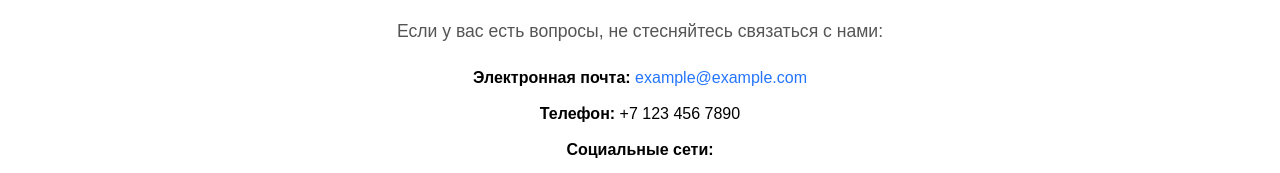
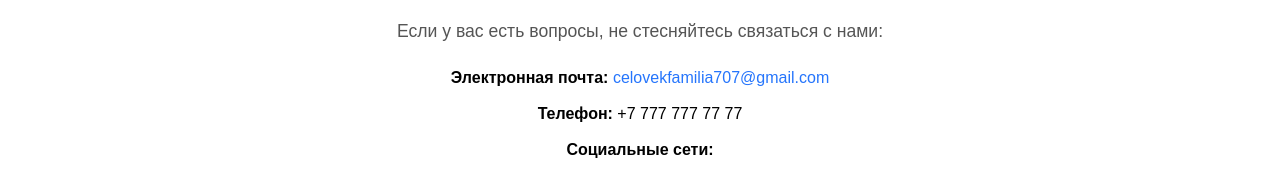
Before and after one commit to Ansar747/BMIcalculator, a plain HTML site: page contacts.html in a window 1280 px wide. Shown: the part 222-395 px from the top of the page. Drawn offline with Linux system fonts and the light colour scheme.

Commit message:
social net

```diff
--- a/contacts.html
+++ b/contacts.html
@@ -26,8 +26,8 @@
             <p>Если у вас есть вопросы, не стесняйтесь связаться с нами:</p>
 
             <ul>
-                <li><strong>Электронная почта:</strong> <a href="mailto:example@example.com">example@example.com</a></li>
-                <li><strong>Телефон:</strong> +7 123 456 7890</li>
+                <li><strong>Электронная почта:</strong> <a href="mailto:celovekfamilia707@gmail.com">celovekfamilia707@gmail.com</a></li>
+                <li><strong>Телефон:</strong> +7 777 777 77 77</li>
                 <li><strong>Социальные сети:</strong></li>
                 <li>
                     <a href="https://facebook.com" target="_blank">Facebook</a>
```
